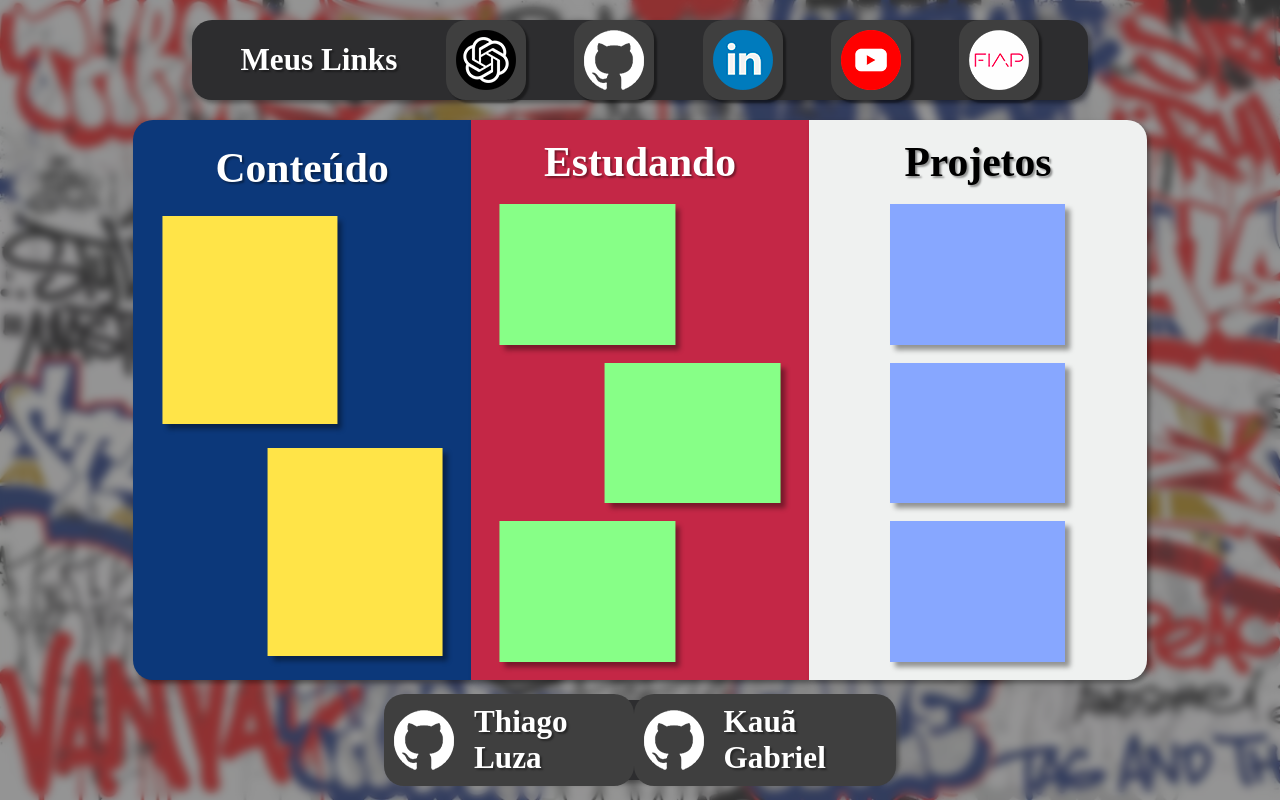
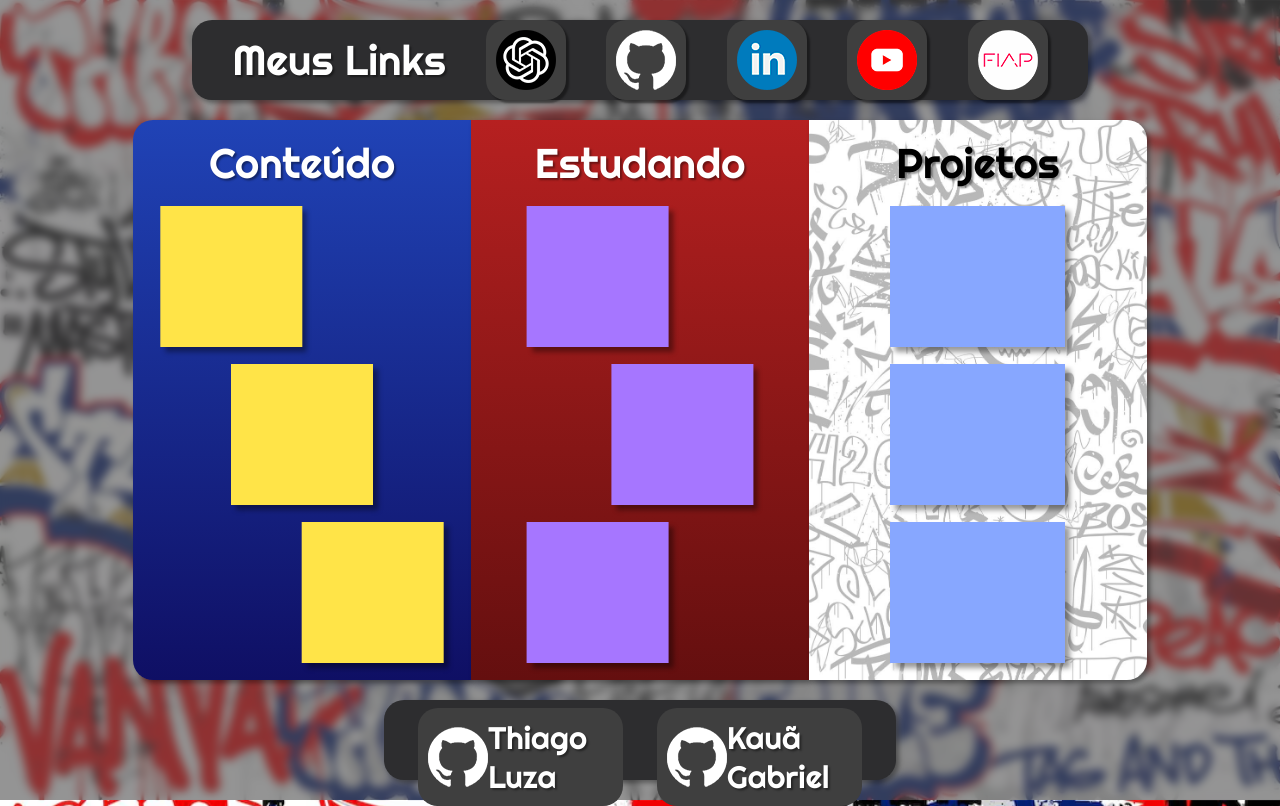
Before and after one commit to thiagoluza/CP2FrontEnd, a plain HTML site: page index.html in a window 1280 px wide. Drawn offline with Linux system fonts and the light colour scheme; a web font is replaced by a local one.

Commit message:
Add files via upload

```diff
--- a/index.html
+++ b/index.html
@@ -9,7 +9,7 @@
 </head>
 <body>
     <div id="topo">
-        <h2 style="color: white;">Meus Links</h2>
+        <h2 style="color: white; font-size: 2em;">Meus Links</h2>
         <a href="https://chatgpt.com" target="_blank"><div class="item"><img src="src/imgs/chat-gpt.png" alt=""></div></a>
         <a href="https://github.com" target="_blank"><div class="item"><img src="src/imgs/github.png" alt=""></div></a>
         <a href="https://www.linkedin.com/feed/" target="_blank"><div class="item"><img src="src/imgs/linkedin.png" alt=""></div></a>
@@ -19,8 +19,9 @@
     <div id="quadro">
         <div id="inicio">
             <h1>Conteúdo</h1>
-            <div class="postIt" contenteditable="true" style="transform: translatex(-30%);"></div>
-            <div class="postIt" contenteditable="true" style="transform: translatex(30%);"></div>
+            <div class="postIt" contenteditable="true" style="transform: translatex(-50%);"></div>
+            <div class="postIt" contenteditable="true"></div>
+            <div class="postIt" contenteditable="true" style="transform: translatex(50%);"></div>
         </div>
         <div id="meio">
             <h1>Estudando</h1>
--- a/src/styles/style.css
+++ b/src/styles/style.css
@@ -1,6 +1,11 @@
+@font-face {
+    font-family: 'Righteous';
+    src: url(../fonts/Righteous-Regular.ttf);
+}
+
 @font-face {
     font-family: 'montserrat';
-    src: url(src/fonts/Montserrat-Medium.ttf);
+    src: url(../fonts/Montserrat-Medium.ttf);
 }
 
 * {
@@ -14,7 +19,8 @@ html {
 }
 
 body {
-    font-family: 'montserrat';
+    font-family: 'Righteous';
+    font-weight: normal;
     font-size: 1.3em;
     background-color: #5050509c;
     backdrop-filter: blur(5px);
@@ -66,13 +72,20 @@ body {
 }
 
 h1, h2 {
+    font-weight: normal;
     color: white;
     text-decoration: none;
     text-shadow: 2px 2px 2px rgba(0, 0, 0, 0.397);
 }
 
-a {
+#foot h2 {
+    font-size: 150%;
+}
+
+#foot a {
     text-decoration: none;
+    height: 80%;
+    width: 40%;
 }
 
 #quadro {
@@ -80,6 +93,11 @@ a {
     justify-content: center;
     height: 70%;
     width: 80%;
+    font-family: 'montserrat';
+}
+
+#quadro h1 {
+    font-family: "Righteous";
 }
 
 #inicio {
@@ -89,7 +107,7 @@ a {
     flex-direction: column;
     height: 100%;
     width: 33%;
-    background-color: rgb(12, 56, 122);
+    background: linear-gradient(0deg, #0f0f64, #2043b6);
     border-radius: 20px 0px 0px  20px;
     box-shadow: 3px 3px 5px rgba(0, 0, 0, 0.397);
 }
@@ -101,7 +119,7 @@ a {
     flex-direction: column;
     height: 100%;
     width: 33%;
-    background-color: #c42746;
+    background: linear-gradient(0deg, #640f0f, #b62020);
     box-shadow: 3px 3px 5px rgba(0, 0, 0, 0.397);
 }
 
@@ -113,13 +131,15 @@ a {
     height: 100%;
     width: 33%;
     background-color: #EFF1F0;
+    background-image: url(../imgs/fundoBranco.jpg);
+    background-size: cover;
     border-radius: 0px 20px 20px 0px;
     box-shadow: 3px 3px 5px rgba(0, 0, 0, 0.397);
 }
 
 .postIt {
-    height: 30%;
-    width: 40%;
+    height: 18%;
+    width: 30%;
     padding: 20px;
     outline: none;
     background-color: rgb(255, 228, 72);
@@ -128,10 +148,10 @@ a {
 
 .postItMeio {
     height: 18%;
-    width: 40%;
+    width: 30%;
     padding: 20px;
     outline: none;
-    background-color: rgb(135, 255, 135);
+    background-color: rgb(166, 118, 255);
     box-shadow: 5px 5px 5px rgba(0, 0, 0, 0.397);
 }
 
@@ -151,8 +171,6 @@ a {
     padding: 10px;
     border-radius: 20px;
     background-color: #3f3f3f;
-    width: fit-content;
-    gap: 20px;
     transition-duration: 0.3s;
 }
 
```
Also changed, not shown: src/fonts/Righteous-Regular.ttf (added), src/imgs/fundoBranco.jpg (added).
